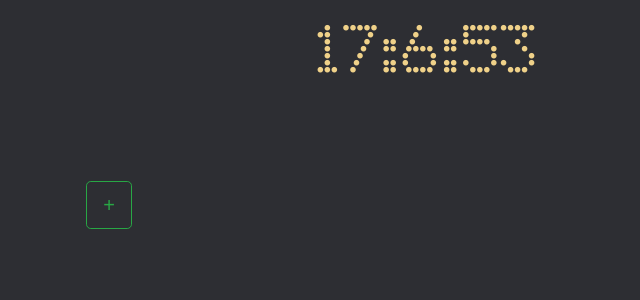
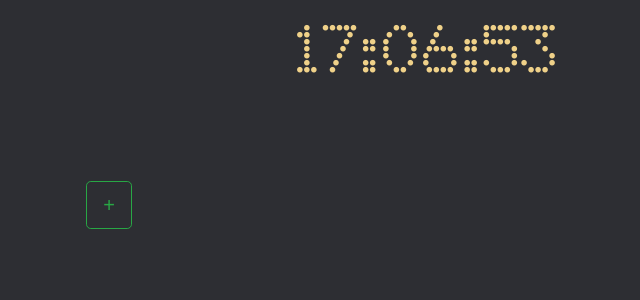
Before and after one commit to alexhans1/train_times, a React (Create React App) app: page / in a window 1280 px wide. Shown: the top 300 px of the page, without its empty margins (211-851 px from the left). Built offline with nearby package versions, Linux system fonts and the light colour scheme; what flux would draw is missing.

Commit message:
changed time format

```diff
--- a/src/App.js
+++ b/src/App.js
@@ -33,7 +33,9 @@ class App extends Component {
     setInterval(() => {
       const date = new Date();
       this.setState({
-        now: date.getHours() + ':' + date.getMinutes() + ':' + (date.getSeconds() < 10 ? '0' : '') + date.getSeconds(),
+        now: (date.getHours() < 10 ? '0' : '') + date.getHours() + ':' +
+        (date.getMinutes() < 10 ? '0' : '') + date.getMinutes() + ':' +
+        (date.getSeconds() < 10 ? '0' : '') + date.getSeconds(),
       });
     })
   }
```
